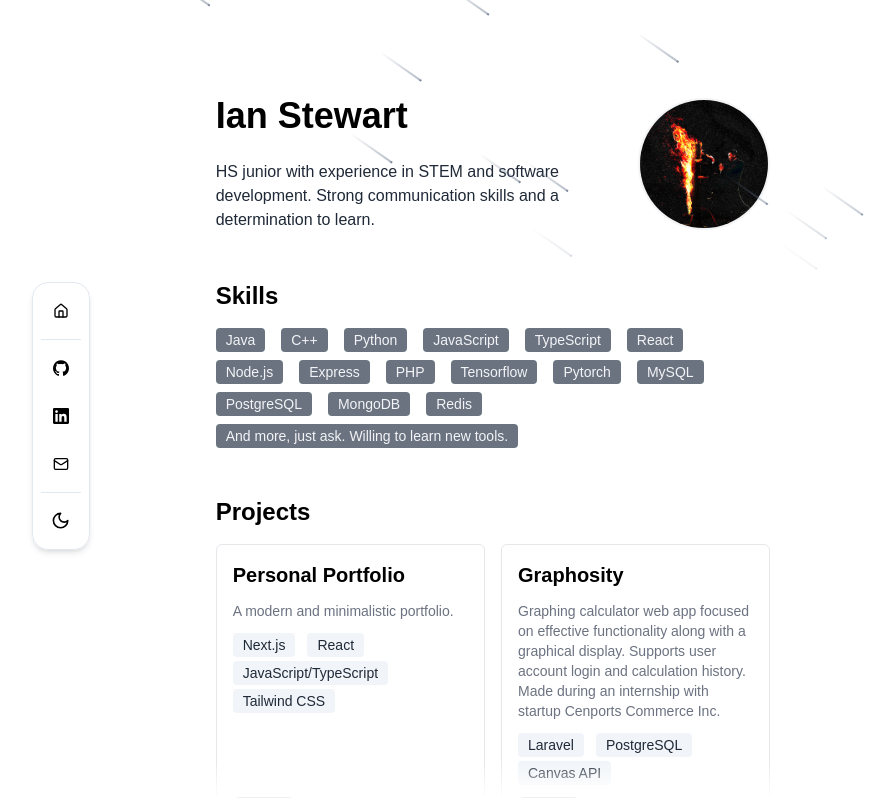
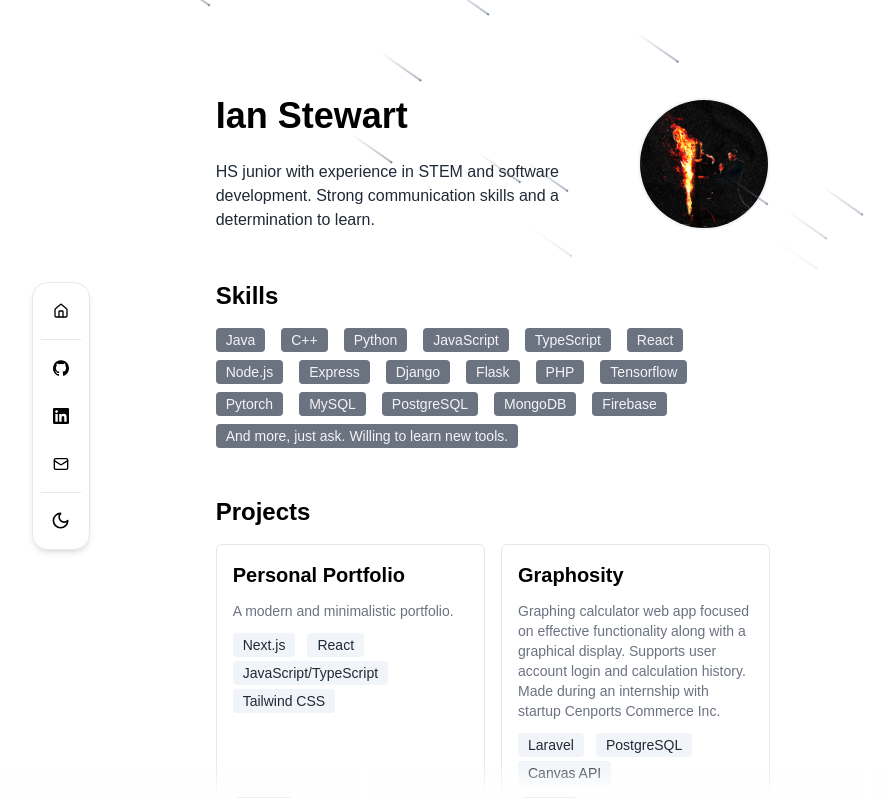
Before and after one commit to ghost1034/PersonalPortfolio, a Next.js app: page / in a window 1280 px wide. Shown: the top 798 px of the page, without its empty margins (147-1041 px from the left). Built offline with nearby package versions, Linux system fonts and the light colour scheme; a web font is replaced by a local one.

Commit message:
Edited skills

```diff
--- a/components/Skills.tsx
+++ b/components/Skills.tsx
@@ -9,13 +9,15 @@ const skillsData = [
   "React",
   "Node.js",
   "Express",
+  "Django",
+  "Flask",
   "PHP",
   "Tensorflow",
   "Pytorch",
   "MySQL",
   "PostgreSQL",
   "MongoDB",
-  "Redis",
+  "Firebase",
   "And more, just ask. Willing to learn new tools.",
 ];
 
```
